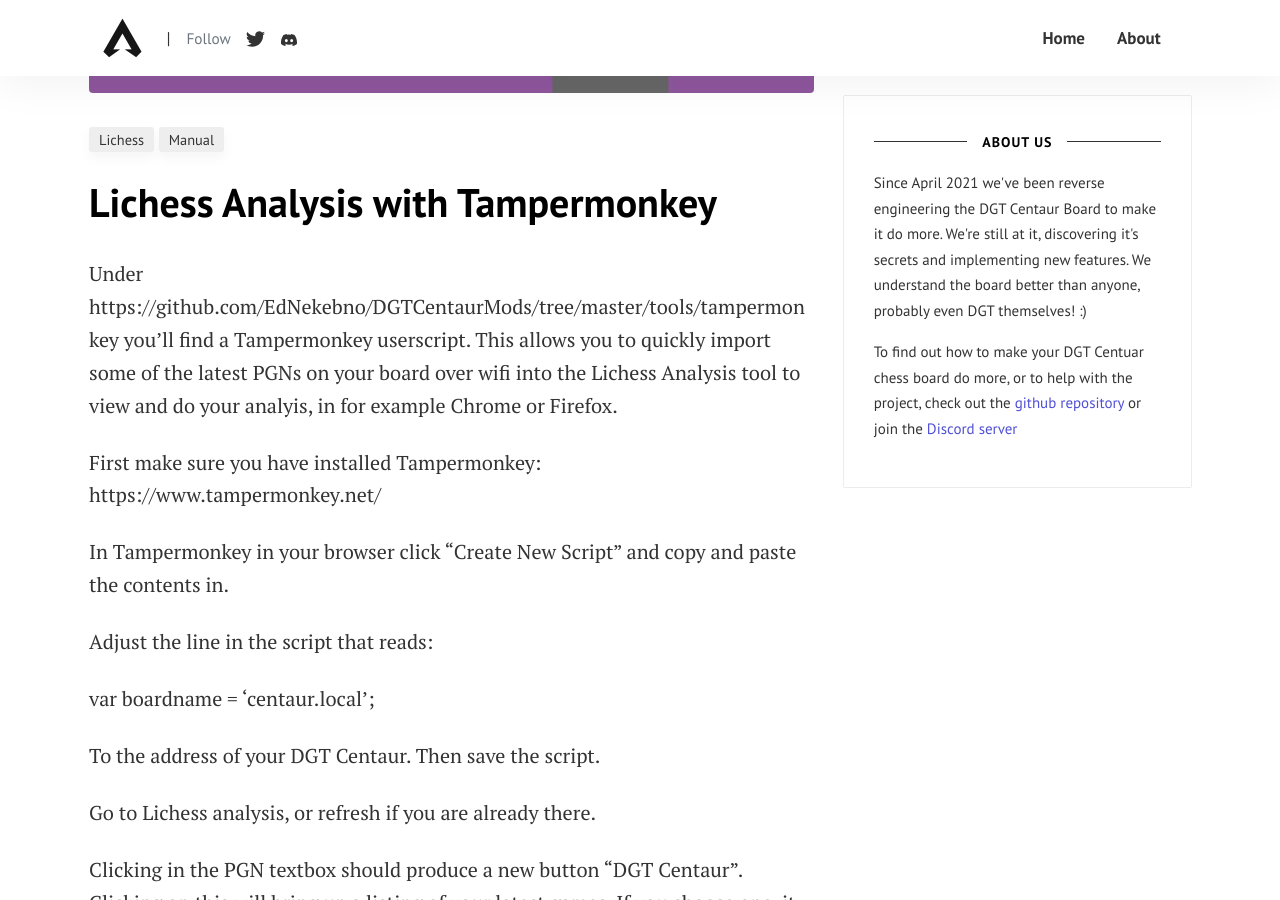
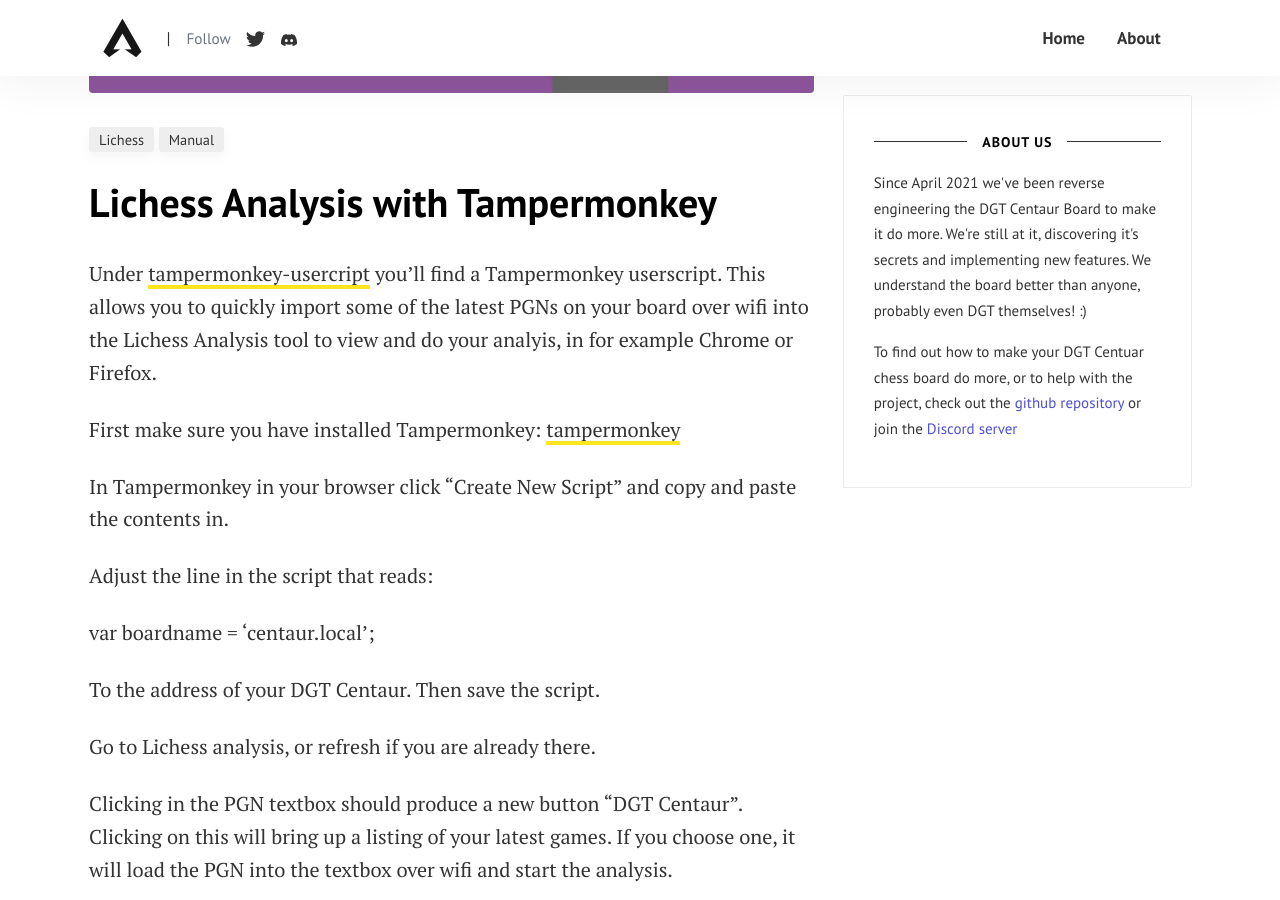
Before and after one commit to DGTCentaurMods/dgtcentaurmods.github.io, a Jekyll site: the page built from _posts/2023-10-07-lichess-analysis-with-tampermonkey.md, in a window 1280 px wide and 900 px high, scrolled down 403 px. Built offline with Jekyll 4.4.1, drawn with Linux system fonts in a browser that asks for light colours; comment, search, counter and statistics services are not loaded.

Commit message:
Update 2023-10-07-lichess-analysis-with-tampermonkey.md

```diff
--- a/_posts/2023-10-07-lichess-analysis-with-tampermonkey.md
+++ b/_posts/2023-10-07-lichess-analysis-with-tampermonkey.md
@@ -5,9 +5,9 @@
 categories: [ Manual, Lichess ]
 image: assets/images/4.jpg
 ---
-Under https://github.com/EdNekebno/DGTCentaurMods/tree/master/tools/tampermonkey you'll find a Tampermonkey userscript. This allows you to quickly import some of the latest PGNs on your board over wifi into the Lichess Analysis tool to view and do your analyis, in for example Chrome or Firefox.
+Under [tampermonkey-usercript] you'll find a Tampermonkey userscript. This allows you to quickly import some of the latest PGNs on your board over wifi into the Lichess Analysis tool to view and do your analyis, in for example Chrome or Firefox.
 
-First make sure you have installed Tampermonkey: https://www.tampermonkey.net/
+First make sure you have installed Tampermonkey: [tampermonkey]
 
 In Tampermonkey in your browser click "Create New Script" and copy and paste the contents in.
 
@@ -20,3 +20,6 @@
 Go to Lichess analysis, or refresh if you are already there.
 
 Clicking in the PGN textbox should produce a new button "DGT Centaur". Clicking on this will bring up a listing of your latest games. If you choose one, it will load the PGN into the textbox over wifi and start the analysis.
+
+[tampermonkey-usercript]: [(https://github.com/EdNekebno/DGTCentaurMods/tree/master/tools/tampermonkey]
+[tampermonkey]:   [https://www.tampermonkey.net/]
```
